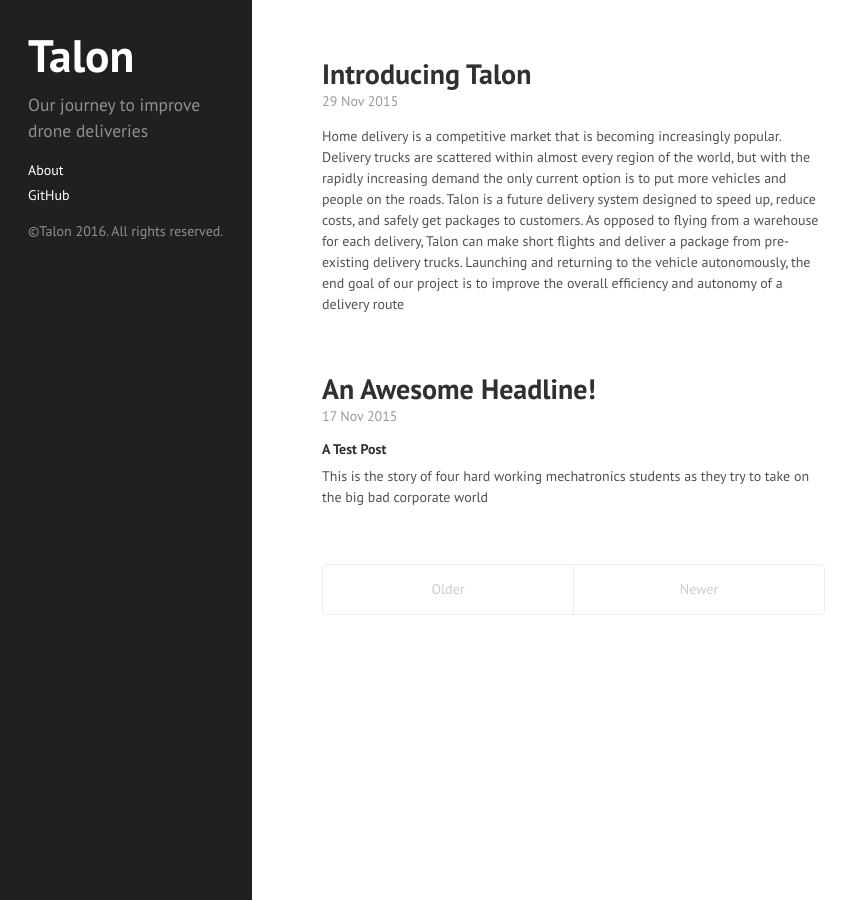
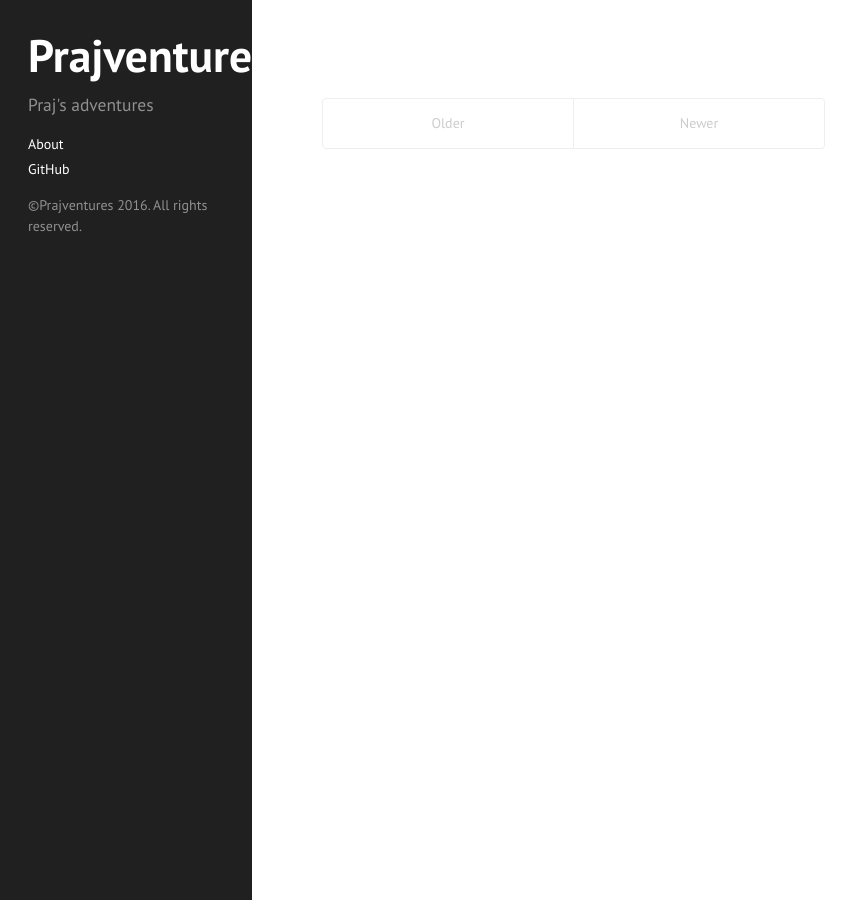
Before and after one commit to prajnak/blog, a Jekyll site: the page built from index.html, in a window 1280 px wide. Shown: the whole page, without its empty margins (0-860 px from the left). Built offline with Jekyll 4.4.1, drawn with Linux system fonts in a browser that asks for light colours; the list of posts is cut into pages by our own code.

Commit message:
use forked verson of the talon blog for travel blog

```diff
--- a/_config.yml
+++ b/_config.yml
@@ -7,14 +7,14 @@ permalink:        pretty
 relative_permalinks: false
 
 # Setup
-title:            Talon
-tagline:          'Our journey to improve drone deliveries'
-url:              http://hyde.getpoole.com
+title:            Prajventures
+tagline:          'Praj''s adventures'
+url:              http://prajis.me/blog
 baseurl:          "/blog"
 
 author:
-  name:           'Talon Team'
-  url:            https://github.com/talonco
+  name:           'Praj'
+  url:            https://github.com/prajnak
 
 paginate:         5
 gems:
@@ -26,11 +26,11 @@ gems:
 version:          2.1.0
 
 github:
-  repo:           https://github.com/talonco/blog
+  repo:           https://github.com/prajnak/blog
 
 prose:
-  rooturl: '_posts'
-  siteurl: 'http://talonco.github.io/blog'
+  root url: '_posts'
+  siteurl: 'http://prajnak.github.io/blog'
   media: 'images'
   metadata:
     _posts:
@@ -58,9 +58,3 @@ prose:
           options:
             - name: "Prajna Kandarpa"
               value: praj
-            - name: "Wesley Groom"
-              value: wesley
-            - name: "Sebastian Mocny"
-              value: sebastian
-            - name: "Craig Vandenburg"
-              value: craig
--- a/_posts/2015-11-17-test-post.md
+++ /dev/null
@@ -1,12 +0,0 @@
----
-layout: post
-published: true
-author: praj
-title: "An Awesome Headline!"
----
-
-
-
-#### A Test Post
-
-This is the story of four hard working mechatronics students as they try to take on the big bad corporate world
--- a/_posts/2015-11-29-introducing-talon.md
+++ /dev/null
@@ -1,6 +0,0 @@
----
-layout: post
-title: Introducing Talon
-author: wesley
----
-Home delivery is a competitive market that is becoming increasingly popular. Delivery trucks are scattered within almost every region of the world, but with the rapidly increasing demand the only current option is to put more vehicles and people on the roads. Talon is a future delivery system designed to speed up, reduce costs, and safely get packages to customers. As opposed to flying from a warehouse for each delivery, Talon can make short flights and deliver a package from pre-existing delivery trucks. Launching and returning to the vehicle autonomously, the end goal of our project is to improve the overall efficiency and autonomy of a delivery route
```
Also changed, not shown: _data/authors.yml (+1 -13 lines), about.md (+1 -2 lines).
